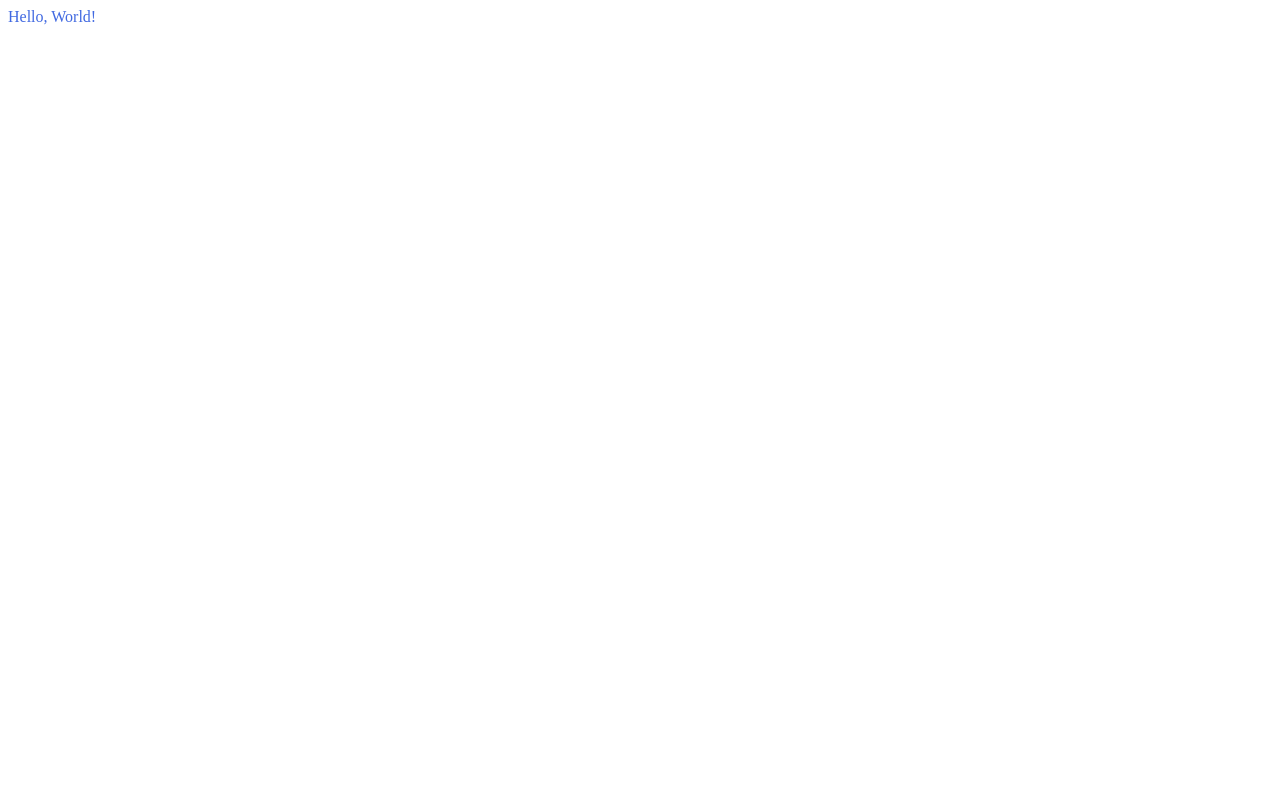
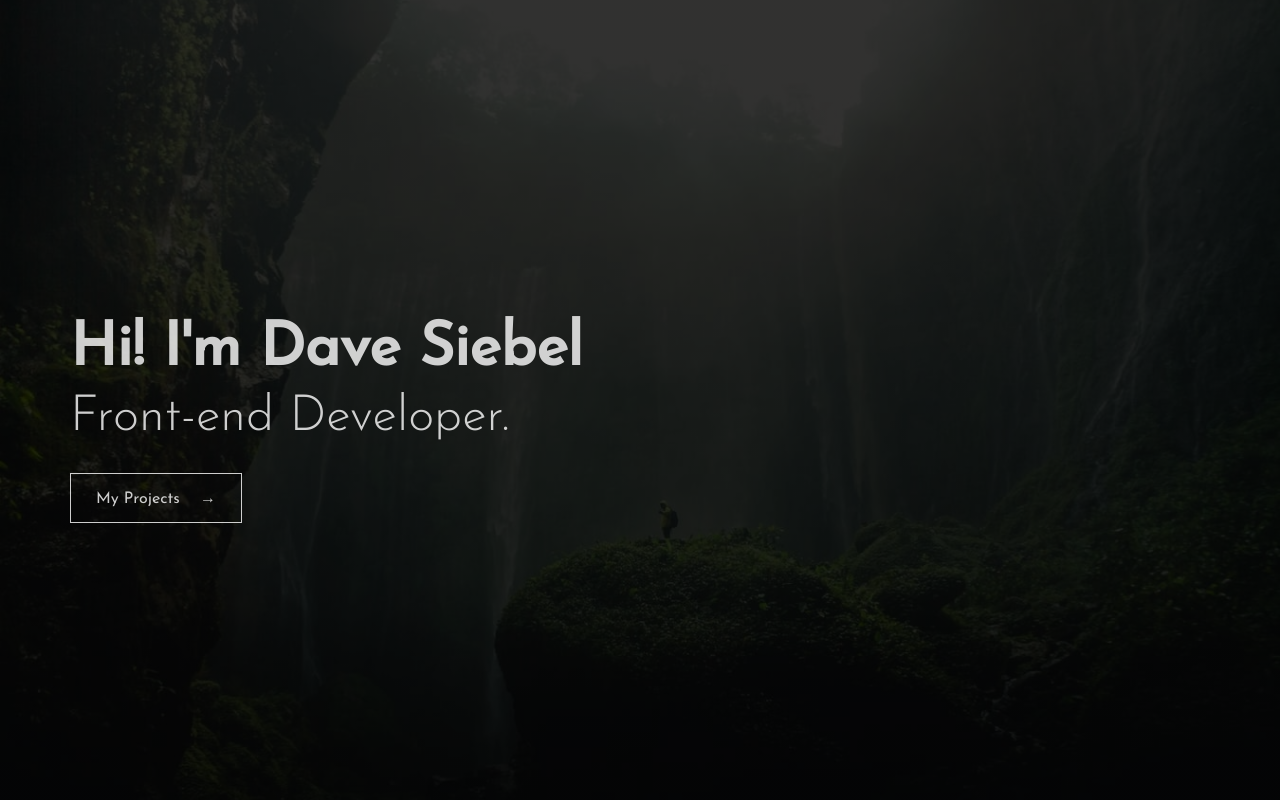
Before and after one commit to nisarhassan12/devPortfolio, a website built with Parcel: page src/index.html in a window 1280 px wide. Built offline with nearby package versions, Linux system fonts and the light colour scheme.

Commit message:
Created the Header.

```diff
--- a/src/index.html
+++ b/src/index.html
@@ -1,15 +1,28 @@
 <!DOCTYPE html>
 <html lang="en">
-
   <head>
-    <meta charset="UTF-8">
-    <meta name="viewport" content="width=device-width, initial-scale=1.0">
+    <meta charset="UTF-8" />
+    <meta name="viewport" content="width=device-width, initial-scale=1.0" />
     <title>Dave Siebel | Frontend Developer</title>
+    <link
+      href="https://fonts.googleapis.com/css?family=Josefin+Sans:300,400&display=swap"
+      rel="stylesheet"
+    />
     <script src="./js/index.js"></script>
   </head>
 
   <body>
-    Hello, World!
+    <!-- ***** Header ***** -->
+    <header class="header" role="banner">
+      <div class="row">
+        <div class="header__text-box">
+            <h1 class="heading-primary">
+                <span class="heading-primary--main">Hi! I'm Dave Siebel</span>
+                <span class="heading-primary--sub">Front-end Developer.</span>
+            </h1>
+            <a href="#" class="btn">My Projects &nbsp;&nbsp;&nbsp;&rarr;</a>
+          </div>
+      </div>
+    </header>
   </body>
-
 </html>
--- /dev/null
+++ b/src/scss/abstracts/_variables.scss
@@ -0,0 +1,2 @@
+
+$default-font-size: 1.6rem;
--- /dev/null
+++ b/src/scss/base/_base.scss
@@ -0,0 +1,23 @@
+/* ------------------------------------------- */
+/* ----- Basic Setup ----- */
+/* ------------------------------------------- */
+
+*,
+*::before,
+*::after {
+    margin: 0;
+    padding: 0;
+    box-sizing: inherit;
+}
+
+html {
+    font-size: 62.5%;// 16 / 10 * 100 = 62.5%
+}
+
+body {
+    font-family: 'Josefin sans', sans-serif;
+    font-size: $default-font-size;
+    color: #555;
+    background: #fff;
+    box-sizing: border-box;
+}
--- /dev/null
+++ b/src/scss/base/_type.scss
@@ -0,0 +1,17 @@
+/* ------------------------------------------- */
+/* ----- Typegraphy ----- */
+/* ------------------------------------------- */
+
+.heading-primary {
+    margin-bottom: 3rem;
+    &--main {
+        display: block;
+        font-size: 6rem;
+        margin-bottom: 1.2rem;
+    }
+
+    &--sub {
+        font-size: 5rem;
+        font-weight: 300;
+    }
+}
--- /dev/null
+++ b/src/scss/components/_buttons.scss
@@ -0,0 +1,6 @@
+.btn {
+    display: inline-block;
+    padding: 1.5rem 2.5rem;
+    text-decoration: none;
+    border: 1px solid;
+}
--- /dev/null
+++ b/src/scss/layout/_grid.scss
@@ -0,0 +1,4 @@
+.row {
+    max-width: 114rem;
+    margin: 0 auto;
+}
--- a/src/scss/main.scss
+++ b/src/scss/main.scss
@@ -1,5 +1,23 @@
+@charset 'utf-8';
 
-* {
-    color: royalblue;
-    font-family: 'Cera Pro';
-}
+// Abstracts
+
+@import './abstracts/variables';
+
+// Base
+
+@import './base/base',
+        './base/type';
+
+// Components
+
+@import './components/buttons';
+
+
+// Layout
+
+@import './layout/grid';
+
+// Pages
+
+@import './pages/home';
--- /dev/null
+++ b/src/scss/pages/_home.scss
@@ -0,0 +1,23 @@
+/* ------------------------------------------- */
+/* ----- Header ----- */
+/* ------------------------------------------- */
+
+.header {
+    height: 100vh;
+    padding: .1rem;
+    color: rgba(255, 255, 255, 0.8);
+    background: linear-gradient( rgba(0,0,0, .8), rgba(0,0,0, .8)), url('../resources/header.jpg');
+    background-size: cover;
+    background-position: center;
+
+
+    &__text-box {
+        position: absolute;
+        top: 40%;
+    }
+
+    .btn {
+        color: inherit;
+    }
+
+}
```
Also changed, not shown: src/resources/header.jpg (added). Lines whose indentation alone changed are shown as unchanged.
